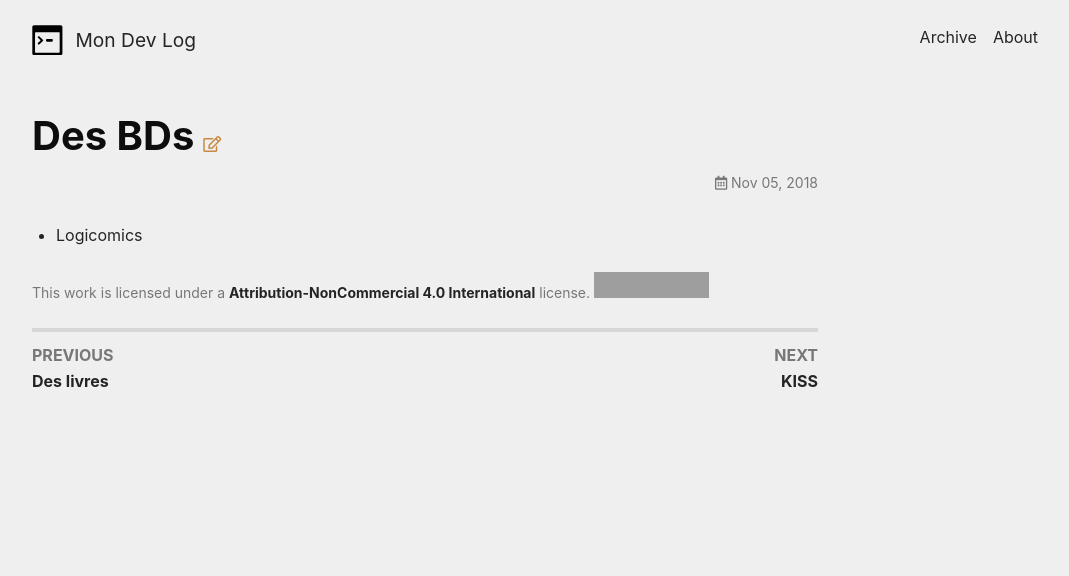
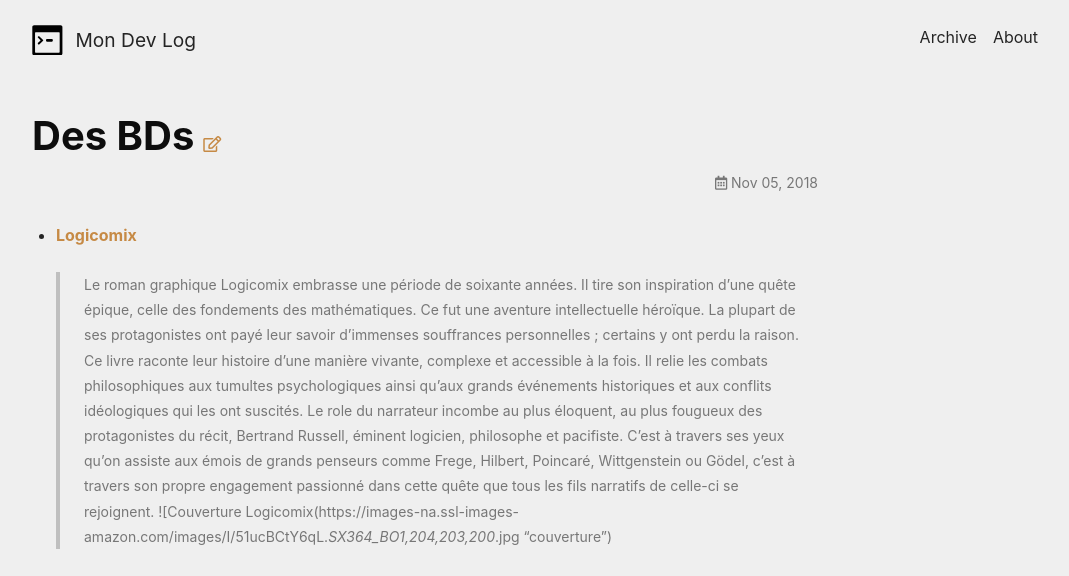
Before and after one commit to psic/psic.github.io, a Jekyll site: the page built from _posts/2018-11-05-ressource-comics.md, in a window 1280 px wide. Shown: the top 576 px of the page, without its empty margins (105-1174 px from the left). Built offline with Jekyll 4.4.1, drawn with Linux system fonts in a browser that asks for light colours; nearby versions of some CDN libraries; some of the changed text lies outside the part shown; grey boxes are pictures that could not be loaded.

Commit message:
add link to comics

```diff
--- a/_posts/2018-11-05-ressource-comics.md
+++ b/_posts/2018-11-05-ressource-comics.md
@@ -7,4 +7,12 @@
 ---
 
 
-+ Logicomics
++ [Logicomix](http://www.logicomix.com/fr/)
+> Le roman graphique Logicomix embrasse une période de soixante années. Il tire son inspiration d’une quête épique, celle des fondements des mathématiques.
+>Ce fut une aventure intellectuelle héroïque. La plupart de ses protagonistes ont payé leur savoir d’immenses souffrances personnelles ; certains y ont perdu la raison. Ce livre raconte leur histoire d’une manière vivante, complexe et accessible à la fois. Il relie les combats philosophiques aux tumultes psychologiques ainsi qu’aux grands événements historiques et aux conflits idéologiques qui les ont suscités.
+>Le role du narrateur incombe au plus éloquent, au plus fougueux des protagonistes du récit, Bertrand Russell, éminent logicien, philosophe et pacifiste. C’est à travers ses yeux qu’on assiste aux émois de grands penseurs comme Frege, Hilbert, Poincaré, Wittgenstein ou Gödel, c’est à travers son propre engagement passionné dans cette quête que tous les fils narratifs de celle-ci se rejoignent.
+![Couverture Logicomix(https://images-na.ssl-images-amazon.com/images/I/51ucBCtY6qL._SX364_BO1,204,203,200_.jpg "couverture")
++ [Commit Strip](https://www.commitstrip.com/fr/)
++ [Monkey User](https://www.monkeyuser.com/)
+![Test Driven Development](https://www.monkeyuser.com/assets/images/2018/107-applied-tdd.png "TDD")
++ [xkcd](https://xkcd.com/)
```
Also changed, not shown: _posts/2018-11-05-ressource-livre.md (+1 -1 lines).
